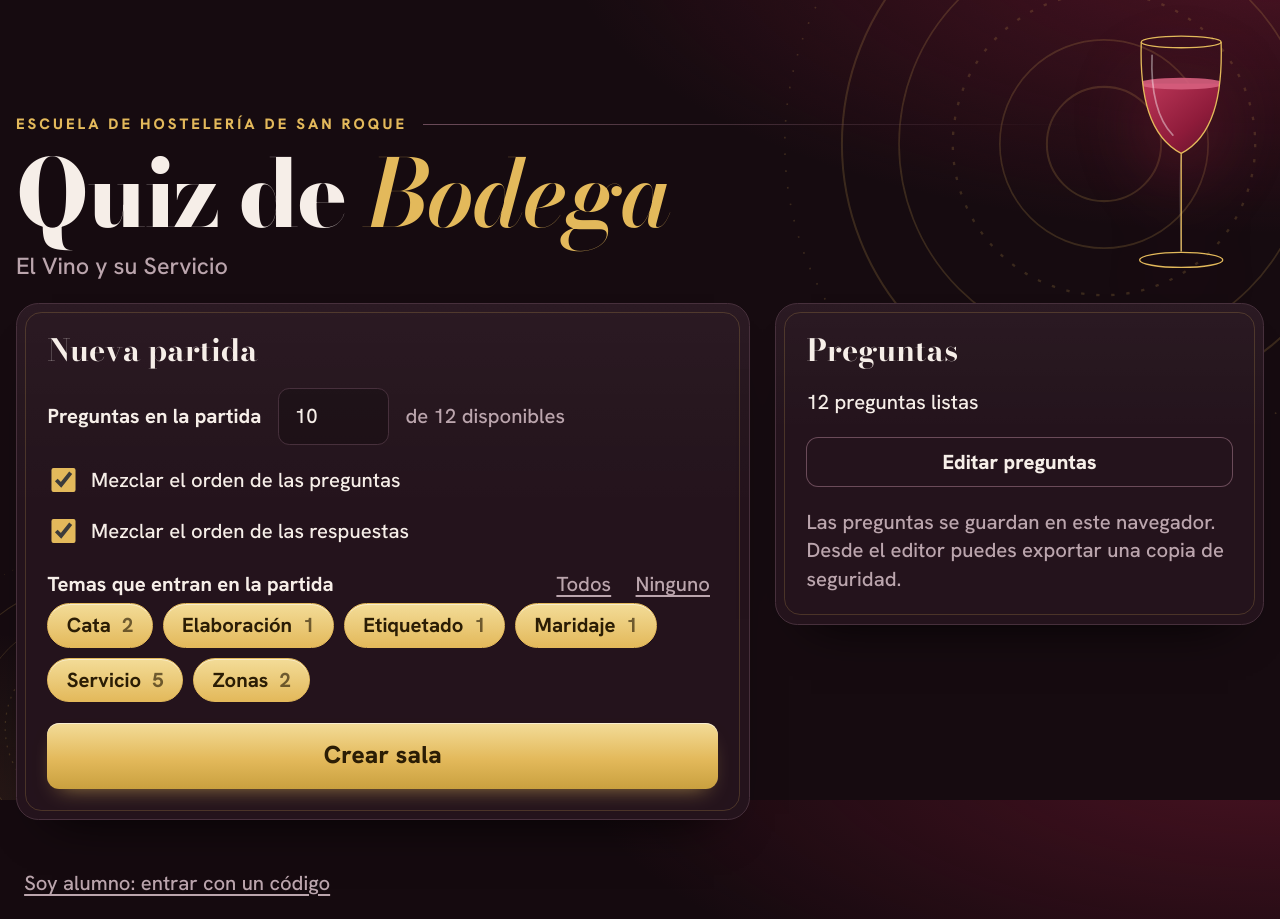
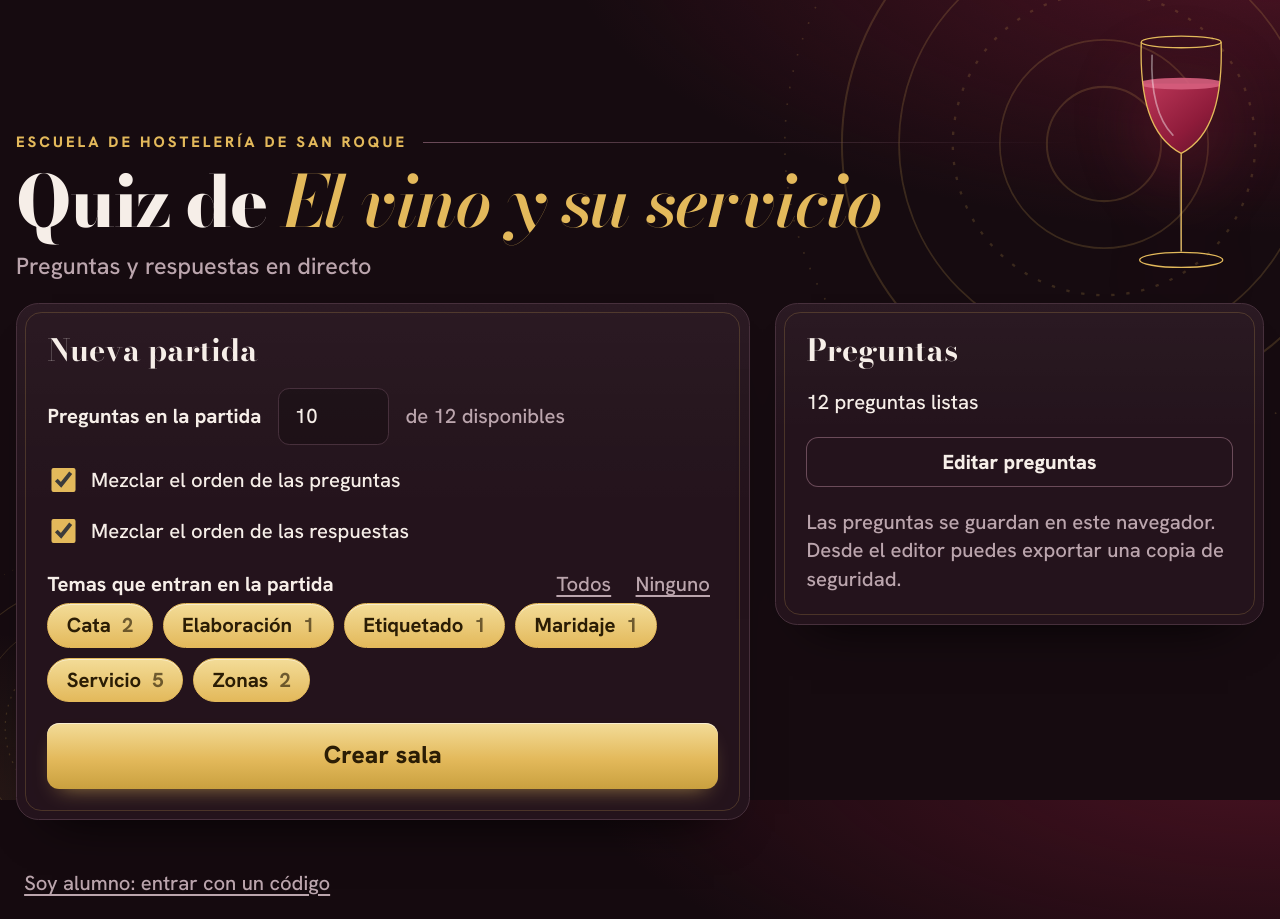
Before and after one commit to jtorresbarzabal/juego-preguntas-vino, a plain HTML site: page index.html in a window 1280 px wide. Drawn offline with nearby package versions, Linux system fonts and the light colour scheme.

Commit message:
Add files via upload

```diff
--- a/index.html
+++ b/index.html
@@ -4,7 +4,7 @@
 <meta charset="utf-8">
 <meta name="viewport" content="width=device-width,initial-scale=1,viewport-fit=cover">
 <meta name="theme-color" content="#150A0F">
-<title>Quiz de Bodega</title>
+<title>Quiz de El vino y su servicio</title>
 <link rel="preconnect" href="https://fonts.googleapis.com">
 <link rel="preconnect" href="https://fonts.gstatic.com" crossorigin>
 <link href="https://fonts.googleapis.com/css2?family=Bodoni+Moda:ital,opsz,wght@0,6..96,600..900;1,6..96,500..800&family=Hanken+Grotesk:wght@400..800&display=swap" rel="stylesheet">
@@ -84,7 +84,7 @@ input::placeholder,textarea::placeholder{color:#8B7680}
 
 /* ===== inicio ===== */
 .hero{display:grid;grid-template-columns:minmax(0,1fr) auto;align-items:end;gap:1rem;padding-top:.4rem}
-.hero h1{font:800 clamp(2.4rem,11vw,4.6rem)/.95 var(--disp);letter-spacing:-.02em;margin:.8rem 0 .6rem}
+.hero h1{font:800 clamp(2rem,8.5vw,3.5rem)/1 var(--disp);letter-spacing:-.02em;margin:.8rem 0 .6rem}
 .hero h1 em{font-style:italic;font-weight:600;color:var(--gold)}
 .hero .lede{color:var(--mute);font-size:1.15rem}
 .hero-glass{width:clamp(5.5rem,13vw,10.5rem);height:auto;aspect-ratio:200/320;margin-bottom:-.3rem;filter:drop-shadow(0 22px 34px rgba(158,31,63,.4))}
@@ -331,8 +331,8 @@ dialog .dl-act{display:flex;gap:.6rem;flex-wrap:wrap;justify-content:flex-end;ma
   <header class="hero">
     <div>
       <p class="eyebrow">Escuela de Hostelería de San Roque</p>
-      <h1>Quiz de <em>Bodega</em></h1>
-      <p class="lede">El Vino y su Servicio</p>
+      <h1>Quiz de <em>El vino y su servicio</em></h1>
+      <p class="lede">Preguntas y respuestas en directo</p>
     </div>
     <svg class="hero-glass" aria-hidden="true"><use href="#i-glass"/></svg>
   </header>
```
